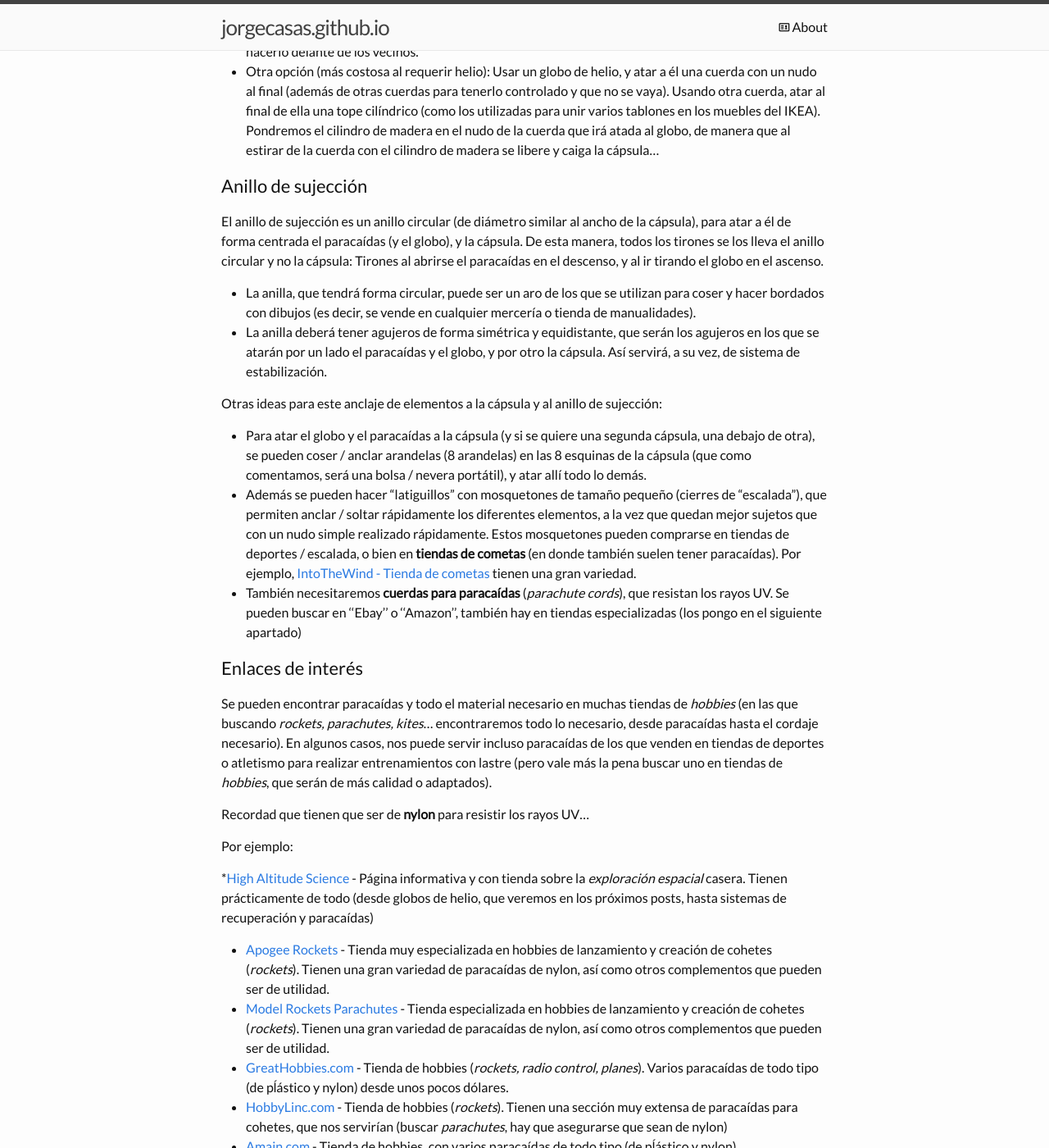
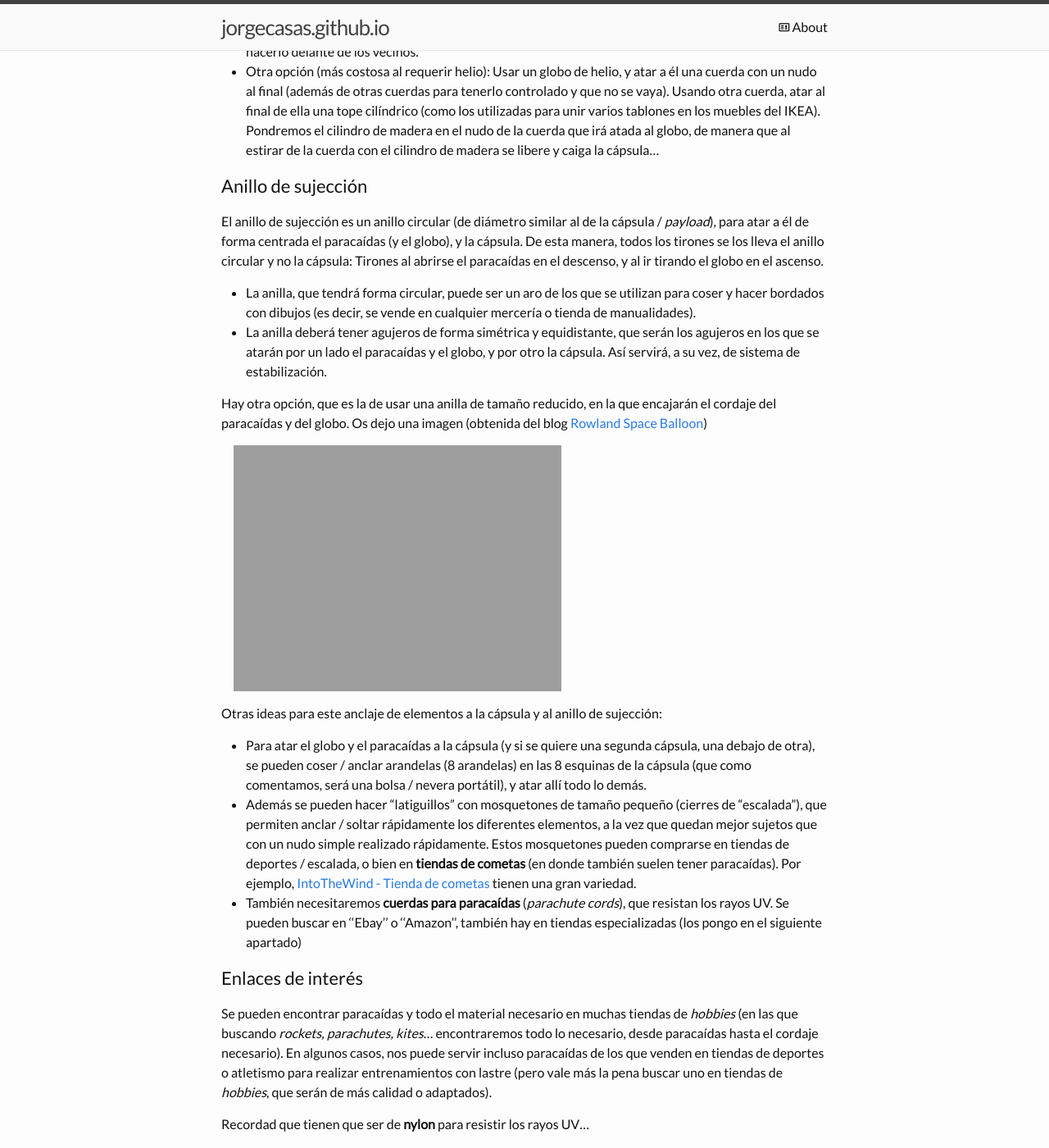
Before and after one commit to jorgecasas/jorgecasas.github.io, a Jekyll site: the page built from _posts/2014-12-28-proyecto-sonda-iii.markdown, in a window 1280 px wide and 1400 px high, scrolled down 1760 px. Shown: the whole window at 82% size. Built offline with Jekyll 4.4.1, drawn with Linux system fonts in a browser that asks for light colours; comment, search, counter and statistics services are not loaded; some of the changed text lies outside the part shown.

Commit message:
2014-12-28-proyecto-sonda-iii - Sistema de recuperación - Paracaídas

```diff
--- a/_posts/2014-12-18-proyecto-sonda-i.markdown
+++ b/_posts/2014-12-18-proyecto-sonda-i.markdown
@@ -1,6 +1,6 @@
 ---
 layout: post
-title:  "Proyecto SONDA (I)"
+title:  "Proyecto SONDA (I) - Introducción"
 date:   2014-12-18 19:25:00
 categories: projects sonda
 tags:
--- a/_posts/2014-12-28-proyecto-sonda-iii.markdown
+++ b/_posts/2014-12-28-proyecto-sonda-iii.markdown
@@ -1,6 +1,6 @@
 ---
 layout: post
-title:  "Proyecto SONDA (III)"
+title:  "Proyecto SONDA (III) - Sistemas de recuperación (parachute)"
 date:   2014-12-28 10:35:00
 categories: projects sonda
 tags:
@@ -67,16 +67,22 @@
 Anillo de sujección
 -------------------
 
-El anillo de sujección es un anillo circular (de diámetro similar al ancho de la cápsula), para atar a él de forma centrada el paracaídas (y el globo), y la cápsula. De esta manera, todos los tirones se los lleva el anillo circular y no la cápsula: Tirones al abrirse el paracaídas en el descenso, y al ir tirando el globo en el ascenso.
+El anillo de sujección es un anillo circular (de diámetro similar al de la cápsula / _payload_), para atar a él de forma centrada el paracaídas (y el globo), y la cápsula. De esta manera, todos los tirones se los lleva el anillo circular y no la cápsula: Tirones al abrirse el paracaídas en el descenso, y al ir tirando el globo en el ascenso.
 
 * La anilla, que tendrá forma circular, puede ser un aro de los que se utilizan para coser y hacer bordados con dibujos (es decir, se vende en cualquier mercería o tienda de manualidades).
 * La anilla deberá tener agujeros de forma simétrica y equidistante, que serán los agujeros en los que se atarán por un lado el paracaídas y el globo, y por otro la cápsula. Así servirá, a su vez, de sistema de estabilización.
+
+Hay otra opción, que es la de usar una anilla de tamaño reducido, en la que encajarán el cordaje del paracaídas y del globo. Os dejo una imagen (obtenida del blog [Rowland Space Balloon](http://rowlandspaceballoon.blogspot.com.es/))
+
+![Conjunto Balloon + Parachute + Payload]({{ site.url }}/assets/images/2014-12-28-proyecto-sonda-iii-02.jpg)
+
 
 Otras ideas para este anclaje de elementos a la cápsula y al anillo de sujección:
 
 * Para atar el globo y el paracaídas a la cápsula (y si se quiere una segunda cápsula, una debajo de otra), se pueden coser / anclar arandelas (8 arandelas) en las 8 esquinas de la cápsula (que como comentamos, será una bolsa / nevera portátil), y atar allí todo lo demás.
 * Además se pueden hacer "latiguillos" con mosquetones de tamaño pequeño (cierres de "escalada"), que permiten anclar / soltar rápidamente los diferentes elementos, a la vez que quedan mejor sujetos que con un nudo simple realizado rápidamente. Estos mosquetones pueden comprarse en tiendas de deportes / escalada, o bien en **tiendas de cometas** (en donde también suelen tener paracaídas). Por ejemplo, [IntoTheWind - Tienda de cometas](http://www.intothewind.com/shop/Line_and_Accessories/Kite_Swivels) tienen una gran variedad.
 * También necesitaremos **cuerdas para paracaídas** (_parachute cords_), que resistan los rayos UV. Se pueden buscar en ''Ebay'' o ''Amazon'', también hay en tiendas especializadas (los pongo en el siguiente apartado)
+
 
 
 Enlaces de interés
@@ -102,5 +108,5 @@
 =========================
 
 * [Proyecto SONDA - Introducción]({{ site.url }}/2014/12/18/proyecto-sonda-i)
-* [La cápsula]({{ site.url }}/2014/12/25/proyecto-sonda-ii)
-* [Sistemas de recuperación: Paracaídas]({{ site.url }}/2014/12/28/proyecto-sonda-iii)
+* [La cápsula (_payload_)]({{ site.url }}/2014/12/25/proyecto-sonda-ii)
+* [Sistemas de recuperación (_parachute_)]({{ site.url }}/2014/12/28/proyecto-sonda-iii)
```
Also changed, not shown: _posts/2014-12-24-proyecto-sonda-ii.markdown (+4 -4 lines).
